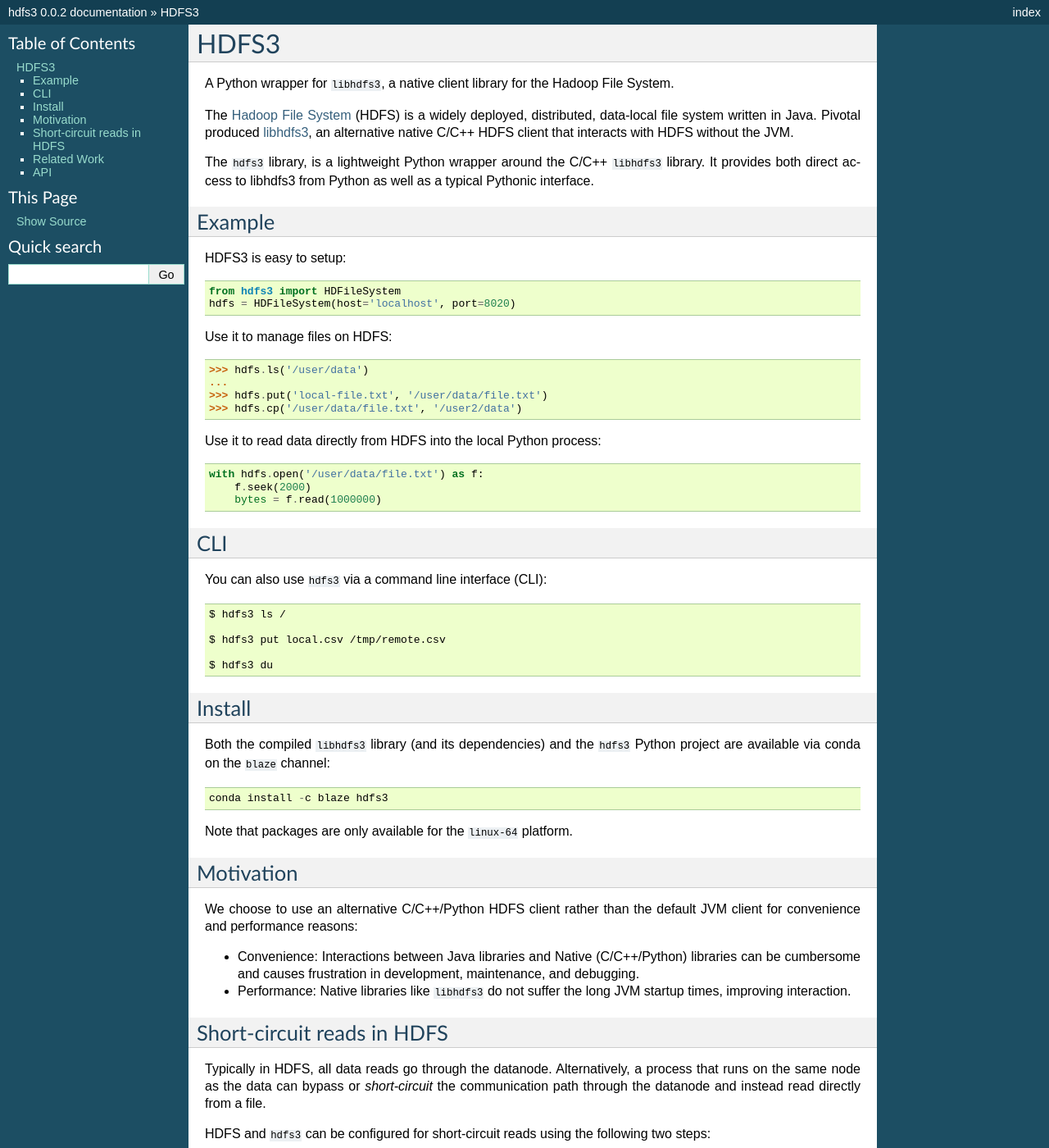
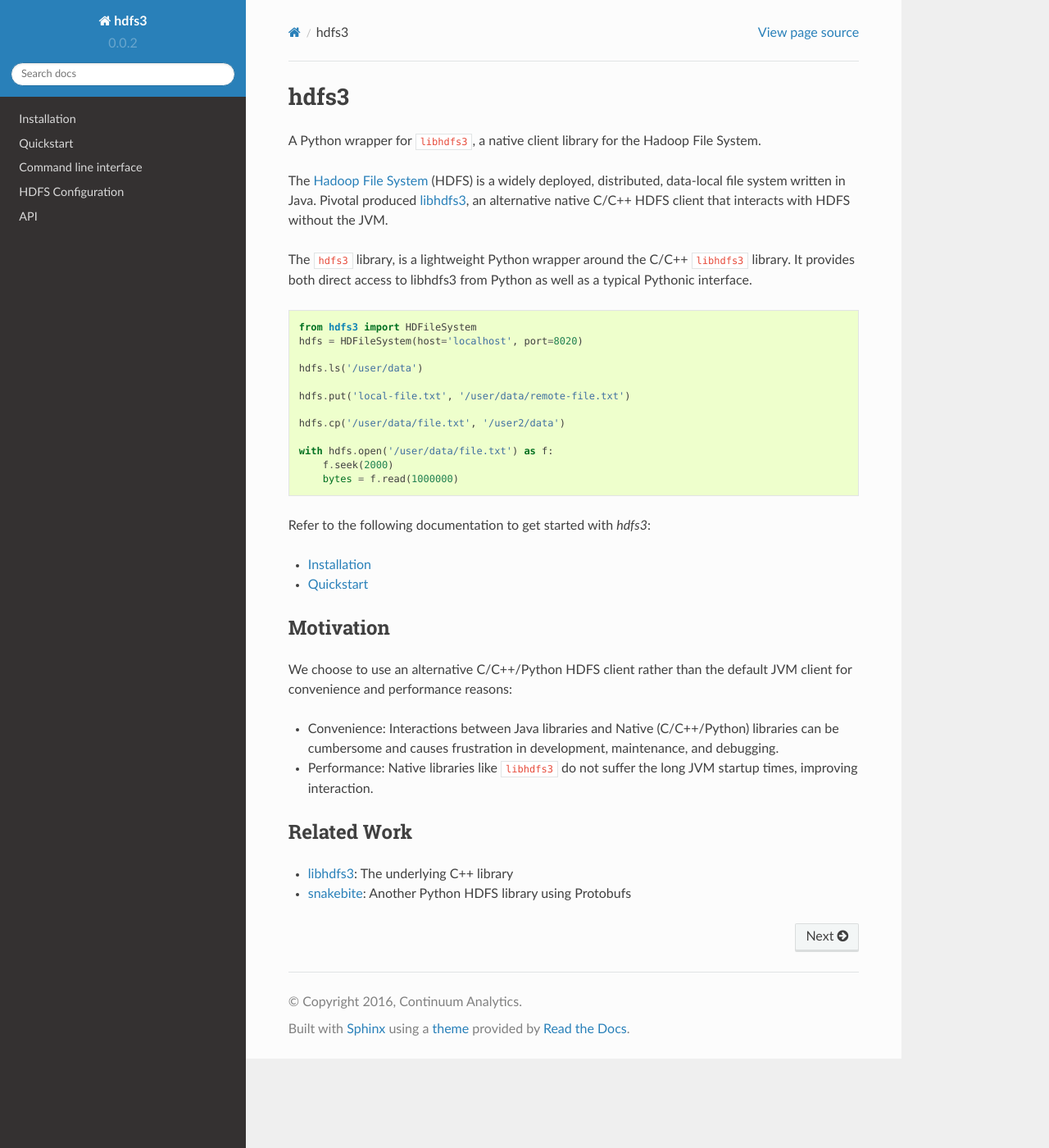
Before and after one commit to dask/hdfs3, a Sphinx documentation site: the page built from docs/source/index.rst, in a window 1280 px wide and 1400 px high. Shown: the whole window at 82% size. Built offline with Sphinx 7.4.7 and the Read the Docs theme 2.0.0, drawn with Linux system fonts in a browser that asks for light colours; some of the changed text lies outside the part shown.

Commit message:
Split docs into separate pages

```diff
--- a/docs/source/conf.py
+++ b/docs/source/conf.py
@@ -117,9 +117,14 @@ todo_include_todos = False
 
 # -- Options for HTML output ----------------------------------------------
 
-# The theme to use for HTML and HTML Help pages.  See the documentation for
-# a list of builtin themes.
-html_theme = 'default'
+# Taken from docs.readthedocs.org:
+# on_rtd is whether we are on readthedocs.org
+on_rtd = os.environ.get('READTHEDOCS', None) == 'True'
+
+if not on_rtd:  # only import and set the theme if we're building docs locally
+    import sphinx_rtd_theme
+    html_theme = 'sphinx_rtd_theme'
+    html_theme_path = [sphinx_rtd_theme.get_html_theme_path()]
 
 # Theme options are theme-specific and customize the look and feel of a theme
 # further.  For a list of options available for each theme, see the
--- a/docs/source/index.rst
+++ b/docs/source/index.rst
@@ -1,4 +1,4 @@
-HDFS3
+hdfs3
 =====
 
 A Python wrapper for ``libhdfs3``, a native client library for the Hadoop
@@ -12,57 +12,25 @@ The ``hdfs3`` library, is a lightweight Python wrapper around the C/C++
 ``libhdfs3`` library.  It provides both direct access to libhdfs3 from Python
 as well as a typical Pythonic interface.
 
-Example
--------
-
-HDFS3 is easy to setup:
-
 .. code-block:: python
 
    from hdfs3 import HDFileSystem
    hdfs = HDFileSystem(host='localhost', port=8020)
 
-Use it to manage files on HDFS:
+   hdfs.ls('/user/data')
 
-.. code-block:: python
+   hdfs.put('local-file.txt', '/user/data/remote-file.txt')
 
-   >>> hdfs.ls('/user/data')
-   ...
-   >>> hdfs.put('local-file.txt', '/user/data/file.txt')
-   >>> hdfs.cp('/user/data/file.txt', '/user2/data')
-
-Use it to read data directly from HDFS into the local Python process:
-
-.. code-block:: python
+   hdfs.cp('/user/data/file.txt', '/user2/data')
 
    with hdfs.open('/user/data/file.txt') as f:
        f.seek(2000)
        bytes = f.read(1000000)
 
+Refer to the following documentation to get started with `hdfs3`:
 
-CLI
----
-
-You can also use ``hdfs3`` via a command line interface (CLI):
-
-.. code-block:: bash
-
-   $ hdfs3 ls /
-
-   $ hdfs3 put local.csv /tmp/remote.csv
-
-   $ hdfs3 du
-
-
-Install
--------
-
-Both the compiled ``libhdfs3`` library (and its dependencies) and the ``hdfs3``
-Python project are available via conda on the ``blaze`` channel::
-
-   conda install -c blaze hdfs3
-
-Note that packages are only available for the ``linux-64`` platform.
+* :doc:`install`
+* :doc:`quickstart`
 
 
 Motivation
@@ -78,64 +46,21 @@ default JVM client for convenience and performance reasons:
    startup times, improving interaction.
 
 
-Short-circuit reads in HDFS
----------------------------
-
-Typically in HDFS, all data reads go through the datanode. Alternatively, a
-process that runs on the same node as the data can bypass or `short-circuit`
-the communication path through the datanode and instead read directly from a
-file.
-
-HDFS and ``hdfs3`` can be configured for short-circuit reads using the
-following two steps:
-
-* Set the ``LIBHDFS3_CONF`` environment variable to the location of the
-  hdfs-site.xml configuration file (e.g.,
-  ``export LIBHDFS3_CONF=/etc/hadoop/conf/hdfs-site.xml``).
-
-* Configure the appropriate settings in ``hdfs-site.xml`` on all of the HDFS nodes:
-
-.. code-block:: xml
-
-  <configuration>
-    <property>
-      <name>dfs.client.read.shortcircuit</name>
-      <value>true</value>
-    </property>
-
-    <property>
-      <name>dfs.domain.socket.path</name>
-      <value>/var/lib/hadoop-hdfs/dn_socket</value>
-    </property>
-  </configuration>
-
-Note that you might get HDFS warnings similar to ``retry the same node but
-disable read shortcircuit feature`` without the above two configuration
-changes, but the reads should still function.
-
-For more information about configuring short-circuit reads, refer to the
-`HDFS Short-Circuit Local Reads
-<https://hadoop.apache.org/docs/current/hadoop-project-dist/hadoop-hdfs/ShortCircuitLocalReads.html>`_ documentation.
-
-
 Related Work
 ------------
 
 * libhdfs3_: The underlying C++ library
 * snakebite_: Another Python HDFS library using Protobufs
 
+.. toctree::
+   :maxdepth: 1
+   :hidden:
 
-API
----
-
-.. currentmodule:: hdfs3.core
-
-.. autoclass:: HDFileSystem
-   :members:
-
-.. autoclass:: HDFile
-   :members:
-
+   install
+   quickstart
+   cli
+   hdfs
+   api
 
 .. _`Hadoop File System`: https://en.wikipedia.org/wiki/Apache_Hadoop
 .. _libhdfs3: http://pivotalrd.github.io/libhdfs3/
```
Also changed, not shown: docs/source/api.rst (added, +10 -0 lines), docs/source/cli.rst (added, +12 -0 lines), docs/source/hdfs.rst (added, +42 -0 lines), docs/source/install.rst (added, +9 -0 lines), docs/source/quickstart.rst (added, +33 -0 lines).
